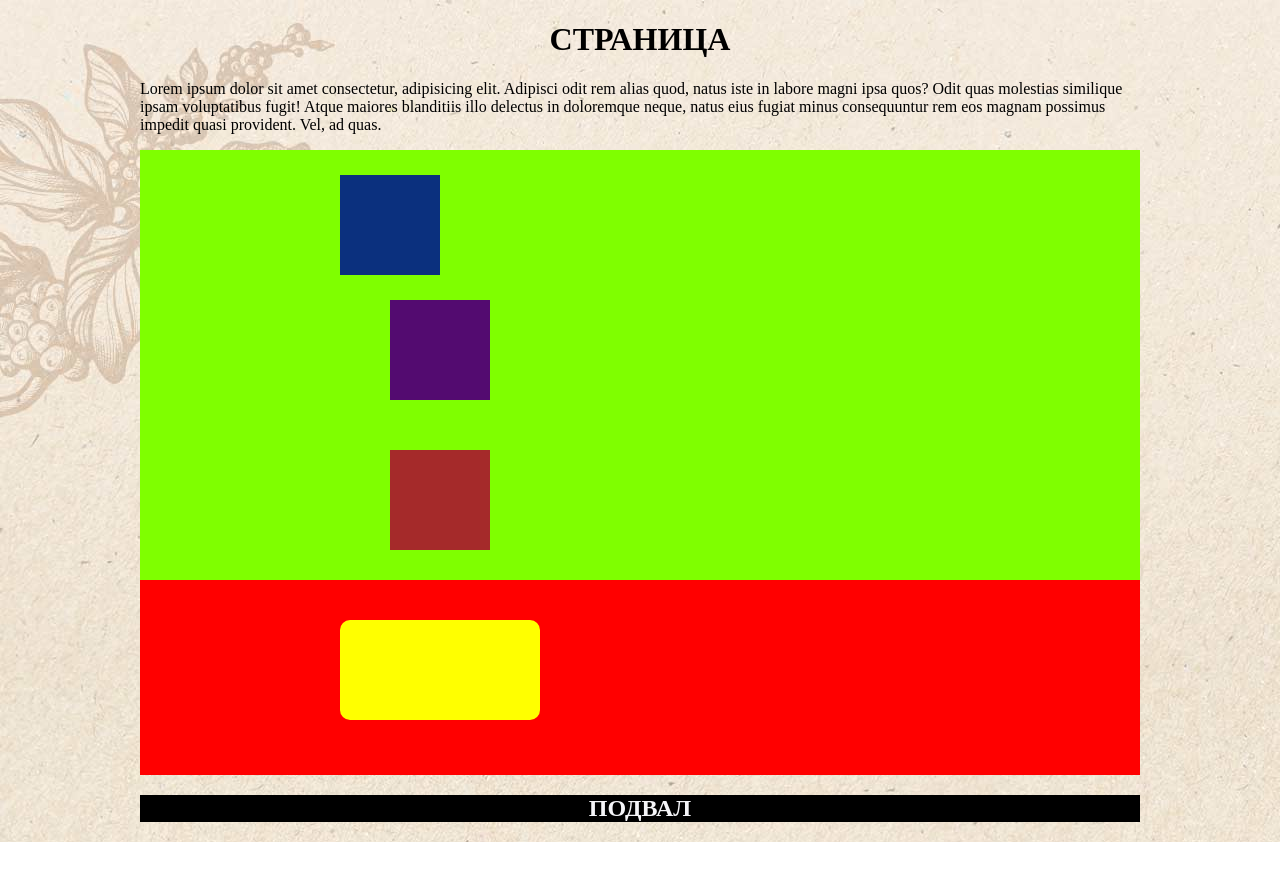
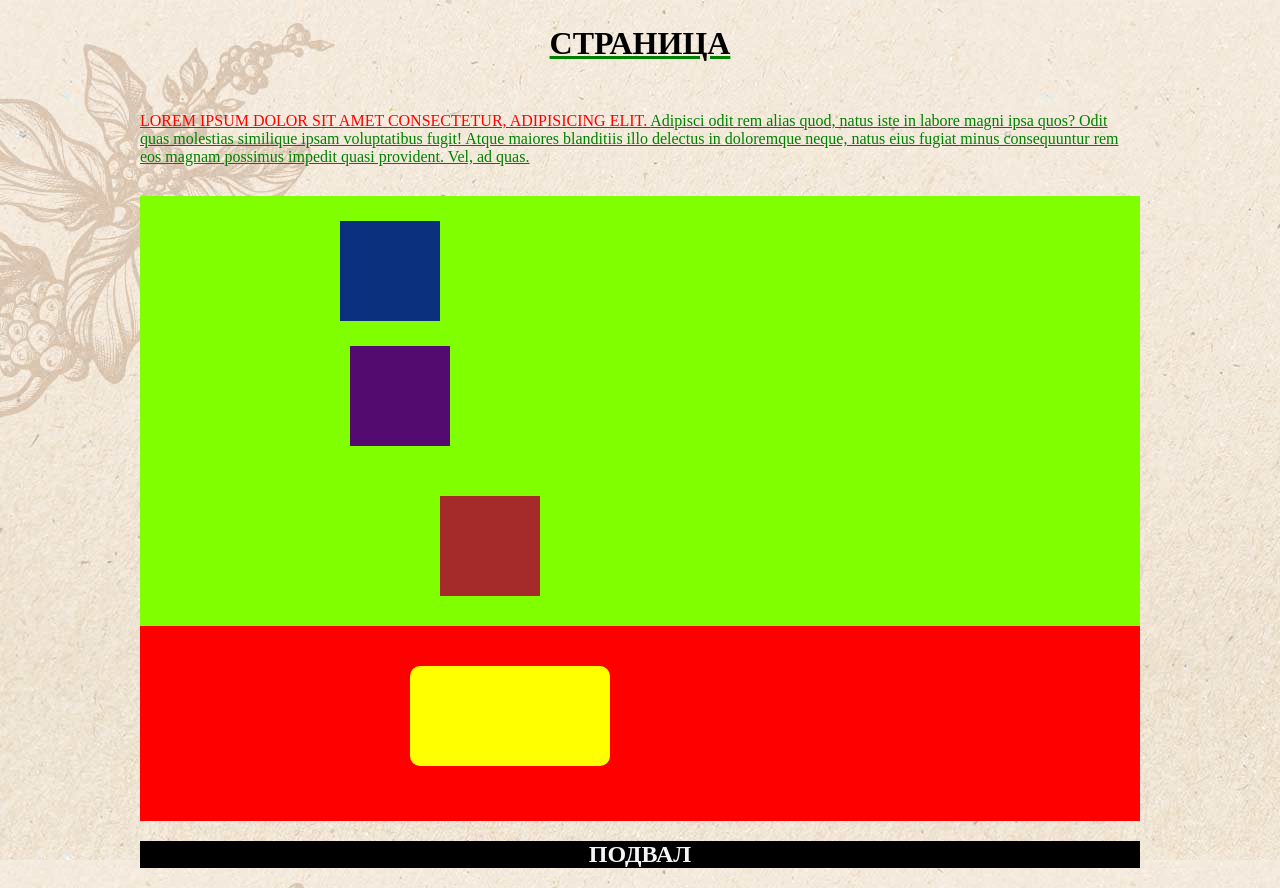
Before and after one commit to Lelik2486/HTML6, a plain HTML site: page Практика/Lesson3__div/index.html in a window 1280 px wide. Before the commit the page ends 842 px from the top, so only its background shows below. Drawn offline with Linux system fonts and the light colour scheme.

Commit message:
fix lesson 3

```diff
--- a/Практика/Lesson3__div/style.css
+++ b/Практика/Lesson3__div/style.css
@@ -5,18 +5,27 @@
     width: 1000px;
     margin-left: auto;
     margin-right: auto;
+
 }
 .h1{
-    text-align: center
+    text-transform: uppercase;
+    margin-top: 25px;
+    margin-bottom: 50px;
+    text-align: center;
+    text-decoration: overline;
+    text-decoration: underline green;
 }
 .text{
-
+    color: green;
+    text-decoration: underline green;
 }
 .text__line{
+    text-transform: uppercase;
+    color: red;
 
 }
 .top__block{
-
+    margin-top: 30px;
     background-color:chartreuse;
     padding: 25px 0  10px 0;
 
@@ -29,14 +38,14 @@
 
 }
 .top2{
-    margin: 25px 25px 25px 250px;
+    margin: 25px 25px 25px 210px;
     width: 100px;
     height: 100px;
     background-color: rgb(83, 11, 112);
 
 }
 .top3{
-    margin: 50px 25px 20px 250px ;
+    margin: 50px 25px 20px 300px ;
     width: 100px;
     height: 100px;
     background-color: brown;
@@ -48,7 +57,7 @@
 
 }
 .center1{
-    margin: 25px 25px 25px 200px;
+    margin: 25px 25px 25px 270px;
     width: 200px;
     height: 100px;
     background-color: yellow;
@@ -56,7 +65,6 @@
 
 }
 .bot__block{
-
     background-color: black;
 
 }
```
